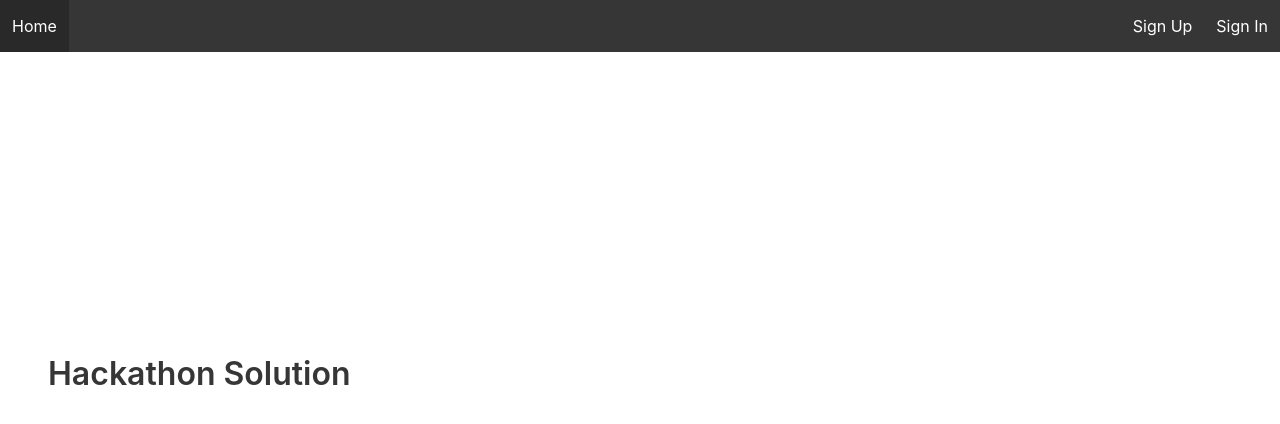
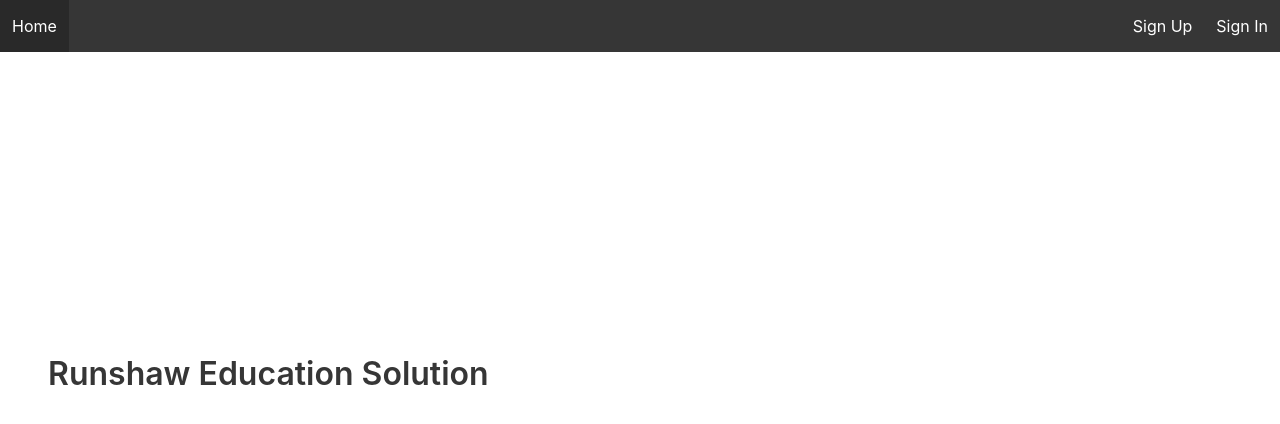
Before and after one commit to reaper1104/hackathon, a website: page public/index.html in a window 1280 px wide. Drawn offline with nearby package versions, Linux system fonts and the light colour scheme.

Commit message:
Update index.html

```diff
--- a/public/index.html
+++ b/public/index.html
@@ -54,7 +54,7 @@
 
     <section class="hero is-fullheight-with-navbar">
       <div class="hero-body">
-        <h1 class="title">Hackathon Solution</h1>
+        <h1 class="title">Runshaw Education Solution</h1>
       </div>
     </section>
   </body>
```
